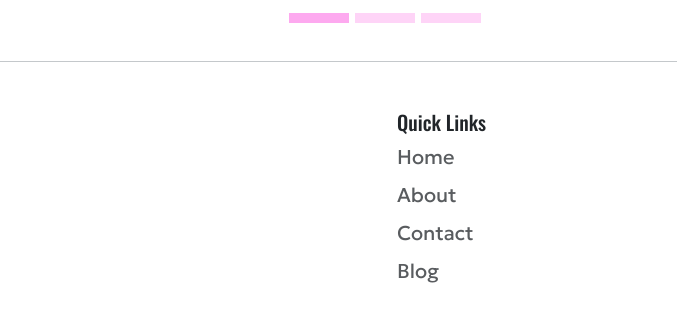
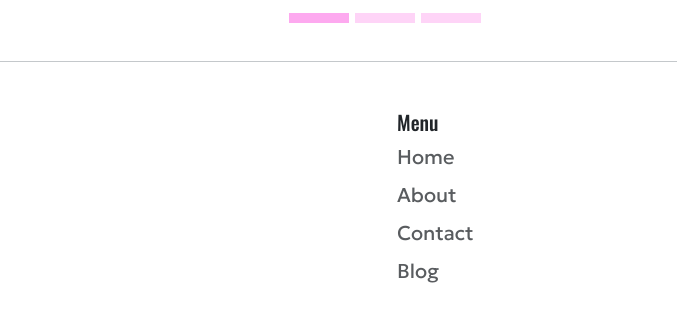
Before and after one commit to liu00701/portfolio, a plain HTML site: page index.html in a window 1280 px wide. Shown: the part 2004-2326 px from the top of the page, 255-932 px from the left. Drawn offline with nearby package versions, Linux system fonts and the light colour scheme.

Commit message:
Rename "Quick Links" to "Menu" for improved clarity in footer navigation

```diff
--- a/index.html
+++ b/index.html
@@ -392,7 +392,7 @@
         <div class="col mb-3"></div>
 
         <div class="col mb-3">
-          <h4>Quick Links</h4>
+          <h4>Menu</h4>
           <ul class="nav flex-column">
             <li class="nav-item mb-2">
               <a href="index.html" class="nav-link p-0 text-body-secondary"
```
